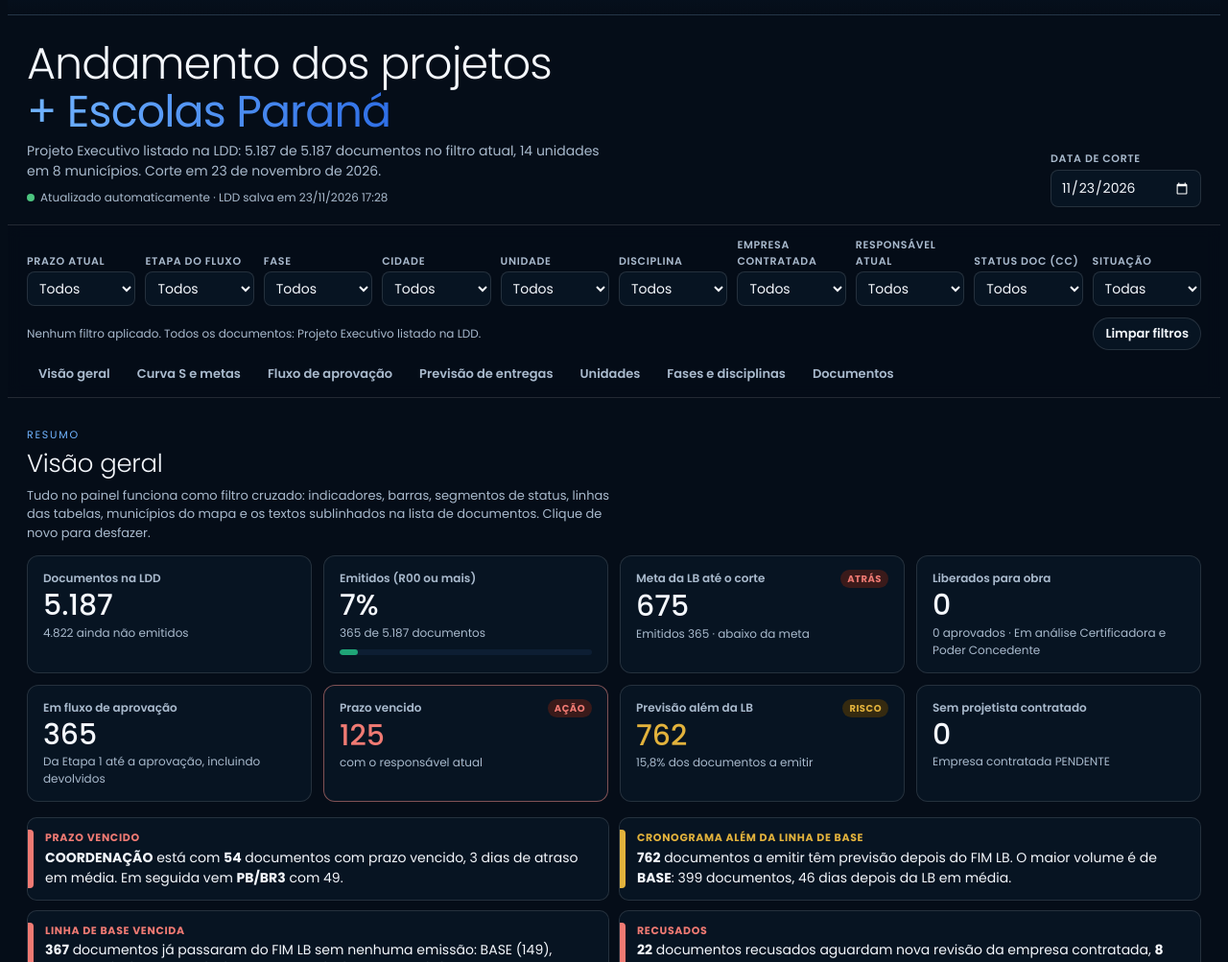
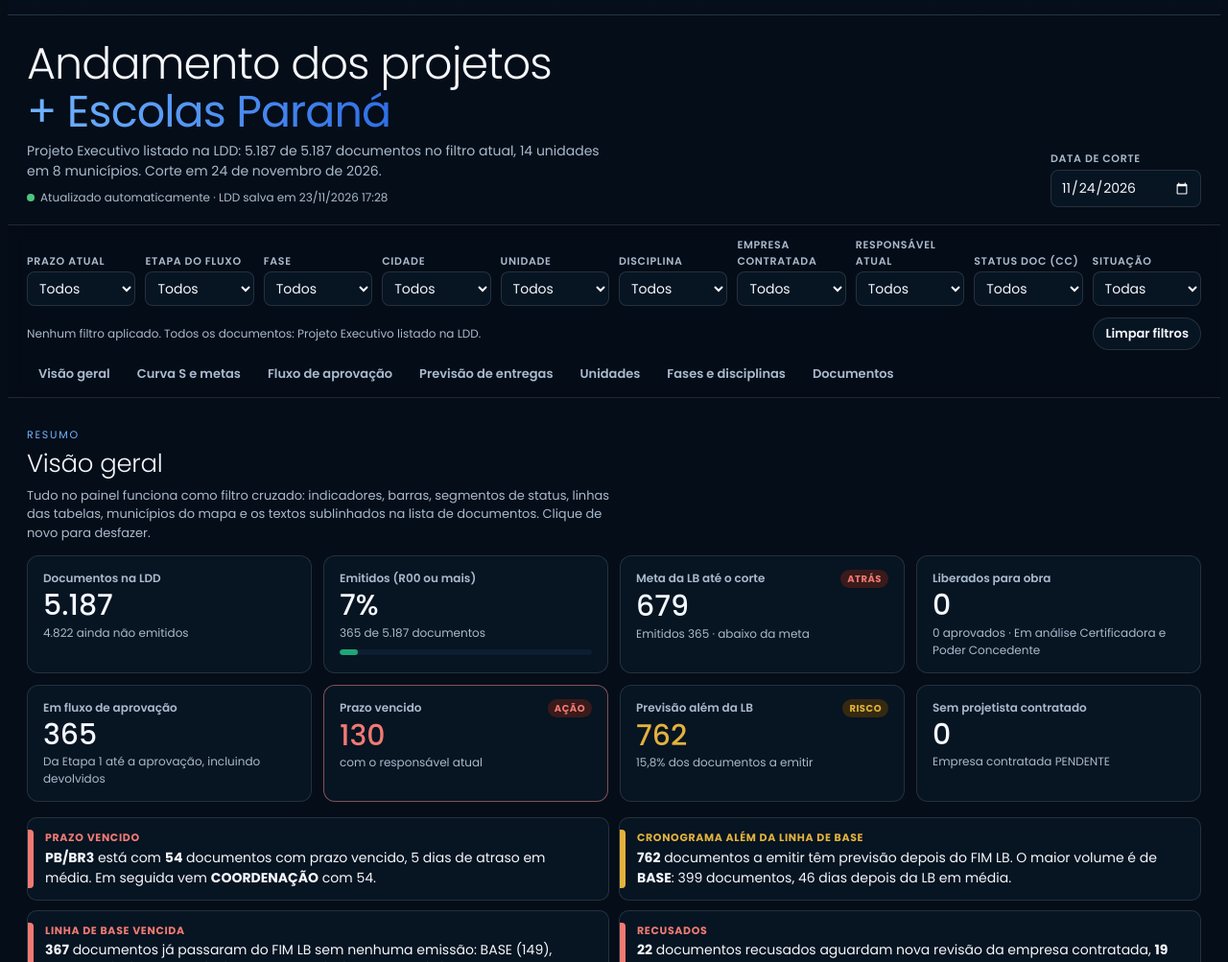
Before and after one commit to manoellarezendeeng-code/paineis, a plain HTML site: page escolas-parana-160df4/conteudo.html in a window 1280 px wide. Shown: the part 81-1084 px from the top of the page at 96% size. Drawn offline with Linux system fonts and the light colour scheme.

Commit message:
Atualiza painel escolas-parana-160df4

```diff
--- a/escolas-parana-160df4/conteudo.html
+++ b/escolas-parana-160df4/conteudo.html
@@ -295,7 +295,7 @@ footer dd{margin:0}
     <p id="heroSub"></p>
     <span class="stamp"><i></i>Atualizado automaticamente · LDD salva em 23/11/2026 17:28</span>
   </div>
-  <div class="hactions"><div class="corte"><label for="corte">Data de corte</label><input type="date" id="corte" value="2026-11-23"></div></div>
+  <div class="hactions"><div class="corte"><label for="corte">Data de corte</label><input type="date" id="corte" value="2026-11-24"></div></div>
 </div>
 
 <div class="filters"><div class="wrap">
@@ -433,7 +433,7 @@ const pc=(a,b)=>b?(100*a/b):0;
 const pcs=(a,b)=>b?pc(a,b).toLocaleString('pt-BR',{maximumFractionDigits:1})+'%':'—';
 const esc=s=>String(s).replace(/[&<>"]/g,c=>({'&':'&amp;','<':'&lt;','>':'&gt;','"':'&quot;'}[c]));
 
-let corte=dayOf('2026-11-23');
+let corte=dayOf('2026-11-24');
 function derive(){
   for(const d of docs){
     d.emit=d.st!==ST.ne; d.dEm=d.dE0??d.dEmi;
```
